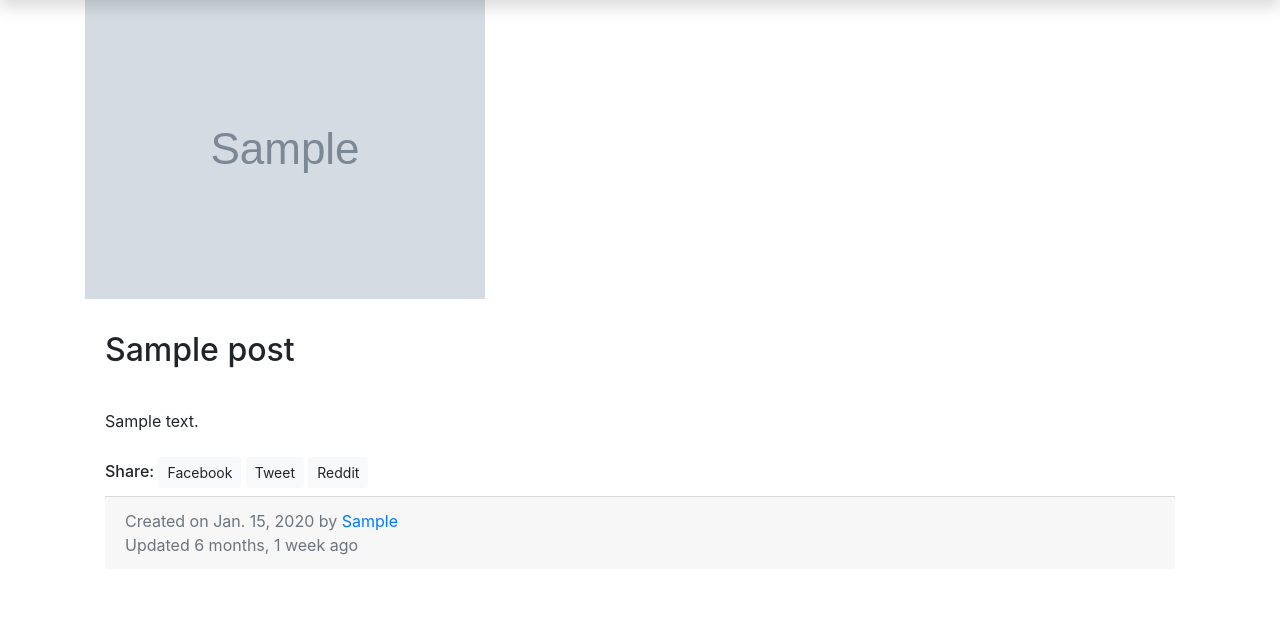
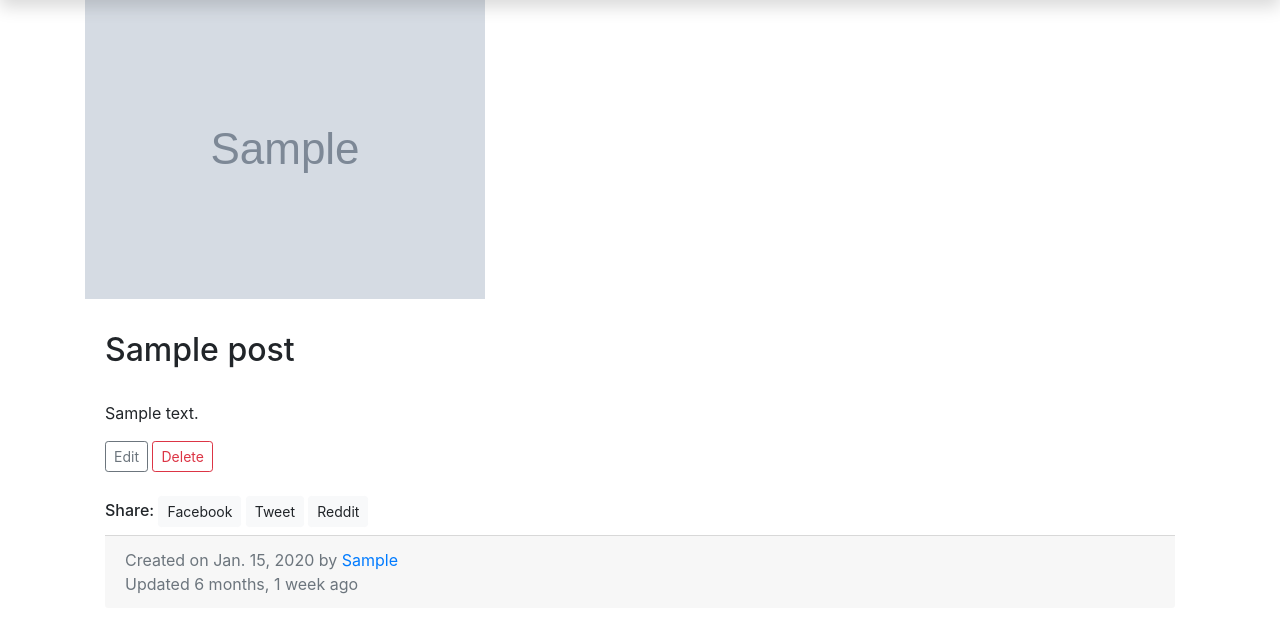
Before and after one commit to hbvj99/blog, a Django app: a page that uses blog/templates/blog/post_detail.html in a window 1280 px wide. Shown: the part 57-690 px from the top of the page. Run offline with Django 3.2, Linux system fonts and the light colour scheme; a user stored in the database is signed in; tables that the repository leaves empty hold one stand-in row (values such as "Sample post"); grey boxes marked "Sample" are stand-in pictures; parts of the project's set-up code (start-up, migrations or seed data) failed here and were passed over; some libraries are stand-ins or nearby versions.

Commit message:
enable safe while redering post description

```diff
--- a/blog/templates/blog/post_detail.html
+++ b/blog/templates/blog/post_detail.html
@@ -7,7 +7,14 @@
                 {% endif %}
                 <div class="card-body mt-2 mb-2">
                     <h2 class="pt-1 pb-4">{{ post.title }}</h2>
-                    <p class="card-text">{{ post.description|linebreaks }}</p>
+                    <p class="card-text">{{ post.description|safe }}</p>
+                    {% if request.user == post.user %}
+                        <p>
+                            <a class="btn btn-outline-secondary btn-sm"
+                               href="{% url 'post_update' post.slug %}" role="button">Edit</a>
+                            <a class="btn btn-outline-danger btn-sm"
+                               href="{% url 'post_delete' post.slug %}" role="button">Delete</a></p>
+                    {% endif %}
                     {% include 'blog/share.html' %}
                     <div class="card-footer text-muted">
                         Created on {{ post.created_at }} by <a href="{% url 'post' %}?author={{ post.user }}">{% if post.user.first_name %} {{ post.user.first_name }}{% else %}{{ post.user }}{% endif %}</a><br>Updated {{ post.updated_at|timesince }} ago
```
